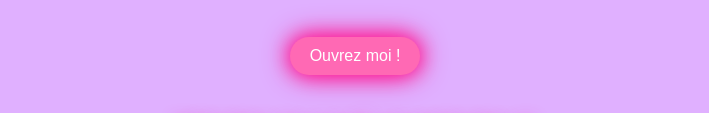
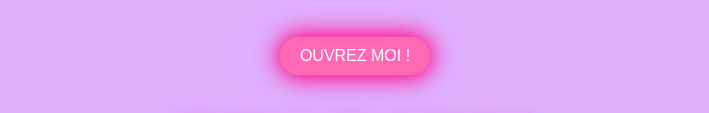
Before and after one commit to tryredty/A-cette-fille, a plain HTML site: page index.html in a window 1280 px wide. Shown: the part 2036-2149 px from the top of the page, without its empty margins (285-994 px from the left). Drawn offline with Linux system fonts and the light colour scheme.

Commit message:
Update index.html

```diff
--- a/index.html
+++ b/index.html
@@ -65,7 +65,7 @@
 
 
         <div class="envelope">
-    <button id="toggle-message" class="glow">Ouvrez moi !</button>
+    <button id="toggle-message" class="glow">OUVREZ MOI !</button>
     <div id="love-message" class="love-message hidden">
        Il y a des rencontres qui bouleversent une vie. La tienne a été un tournant, une lumière douce venue éclairer mes jours. Depuis que tu es entrée dans ma vie, chaque instant a une saveur différente, plus profonde, plus vraie.
 
```
